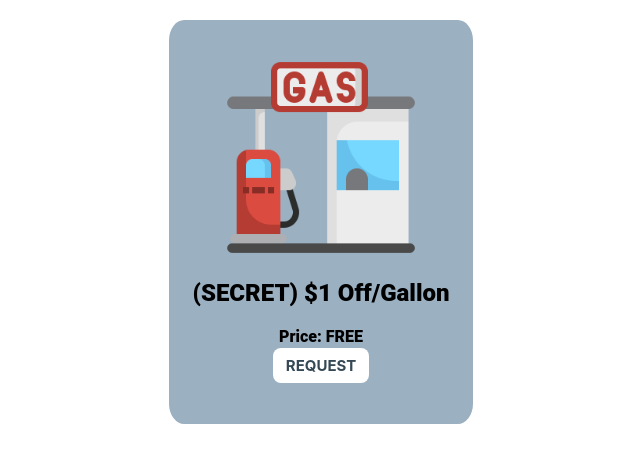
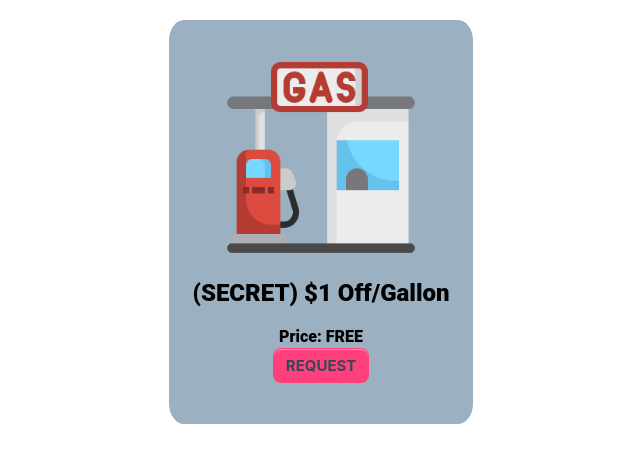
Before and after one commit to Chingsan53/gas-request-v2, a React (Create React App) app: page / in a window 1280 px wide. Shown: the top 462 px of the page, without its empty margins (319-959 px from the left). Built offline with nearby package versions, Linux system fonts and the light colour scheme; no server answers; the database is empty.

Commit message:
change button color

```diff
--- a/src/styles.css
+++ b/src/styles.css
@@ -130,7 +130,7 @@
 /* Remaining styles for button and form */
 .button-7 {
   /* Your existing styles for .button-7 */
-  background-color: #fff;
+  background-color: #ff407d;
   border: 1px solid transparent;
   border-radius: 8px;
   box-shadow: rgba(255, 255, 255, 0.4) 0 1px 0 0 inset;
```
